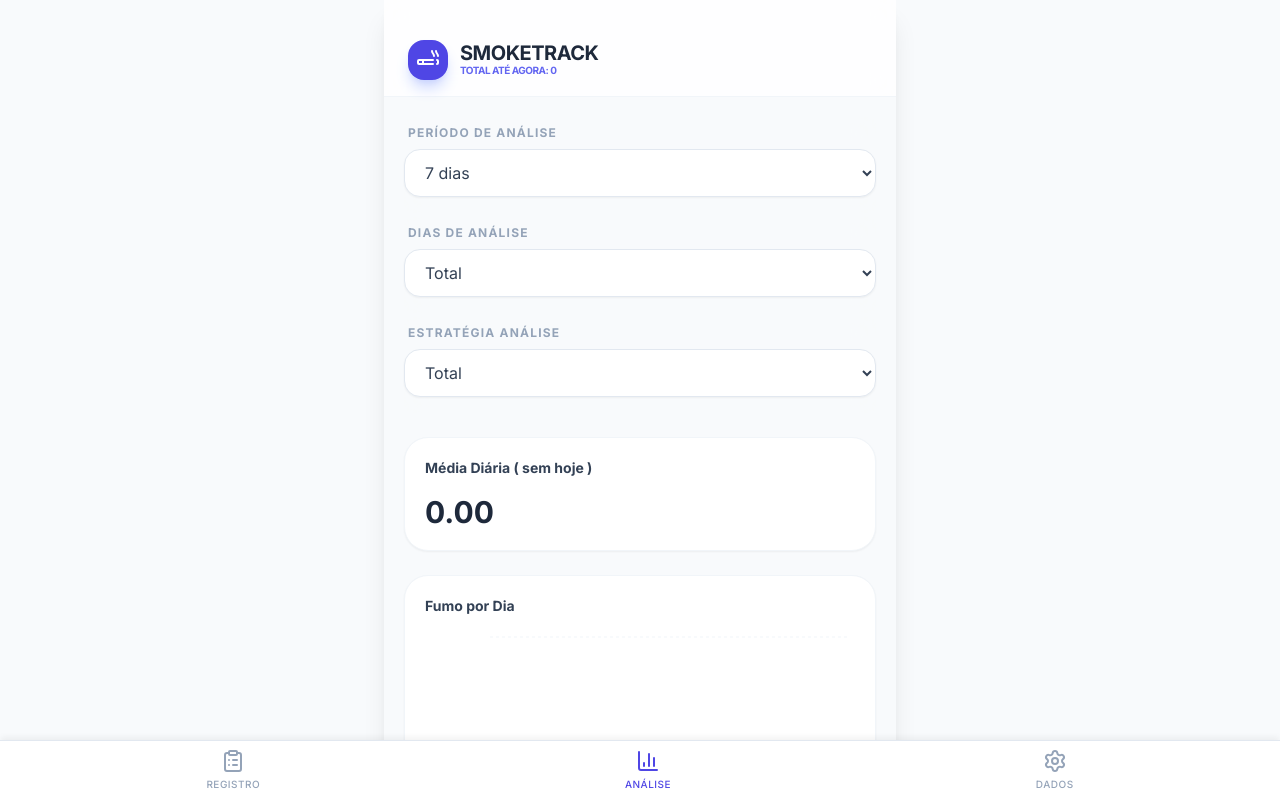
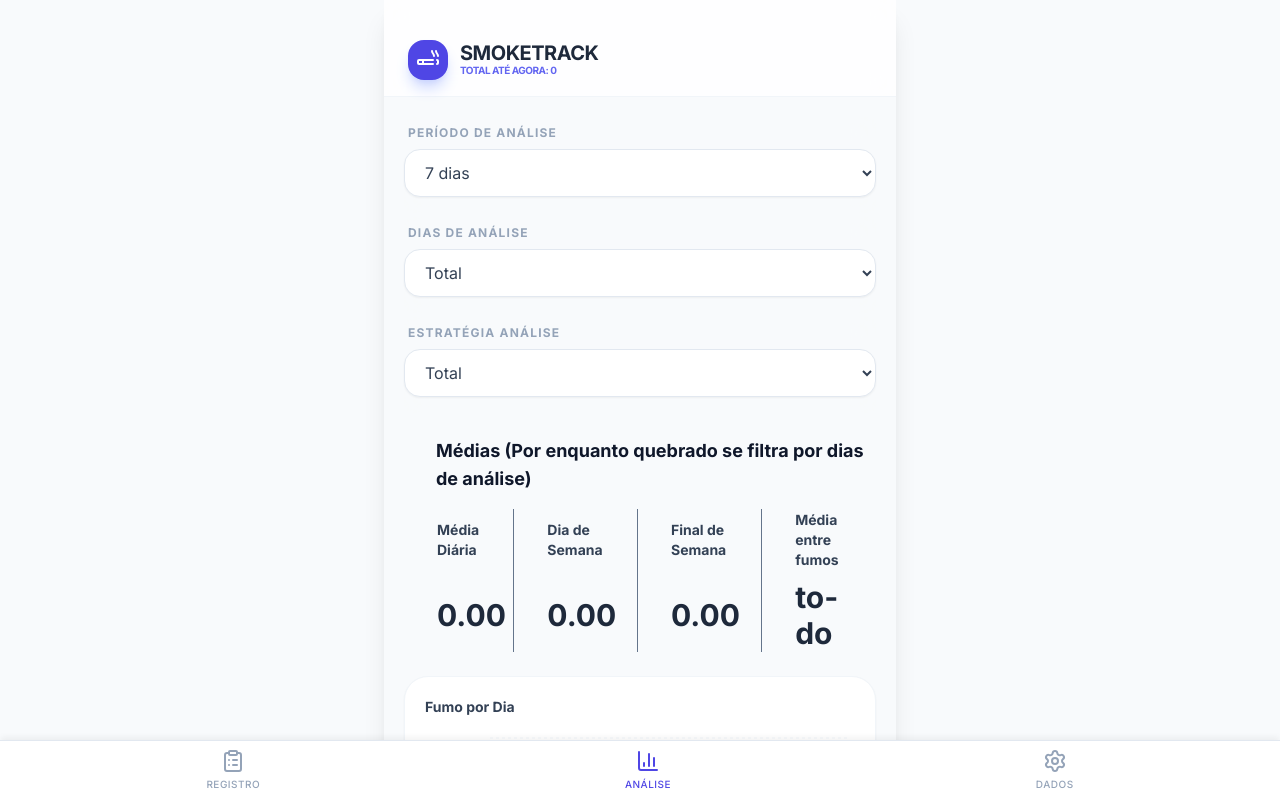
Before and after one commit to rickrribeiro/SmokeTrack, a React (Vite) app: page / in a window 1280 px wide. Both pictures are taken after a click on the button "ANÁLISE". Shown: the top 800 px of the page. Built offline with nearby package versions, Linux system fonts and the light colour scheme.

Commit message:
add new averages

```diff
--- a/components/AnalysisScreen.tsx
+++ b/components/AnalysisScreen.tsx
@@ -6,8 +6,9 @@ import {
   LineChart, Line, XAxis, YAxis, CartesianGrid, Tooltip, ResponsiveContainer,
   BarChart, Bar, Cell
 } from 'recharts';
-import { format, subDays, isWithinInterval, startOfDay, endOfDay, getDay, getHours } from 'date-fns';
+import { format, subDays, isWithinInterval, startOfDay, endOfDay, getDay, getHours, max } from 'date-fns';
 import { getDaysDifference } from '../util/dateUtils';
+import { Table } from 'lucide-react';
 
 interface AnalysisScreenProps {
   records: SmokingRecord[];
@@ -59,8 +60,7 @@ const AnalysisScreen: React.FC<AnalysisScreenProps> = ({ records }) => {
     });
   }, [filteredRecords]);
 
-  const dowData = useMemo(() => {
-    const days = ['Dom', 'Seg', 'Ter', 'Qua', 'Qui', 'Sex', 'Sab'];
+  const getTotalByDayOfWeek = () => {
     const counts = [
       { total: 0, diffDays: 0},
       { total: 0, diffDays: 0},
@@ -80,6 +80,13 @@ const AnalysisScreen: React.FC<AnalysisScreenProps> = ({ records }) => {
       }
       counts[lastDay].total += 1;
     });
+    return counts
+  }
+
+  const dowData = useMemo(() => {
+    const days = ['Dom', 'Seg', 'Ter', 'Qua', 'Qui', 'Sex', 'Sab'];
+    const counts = getTotalByDayOfWeek();
+
     return days.map((day, i) => {
       let count = strategyFilter === filterStrategies.AVERAGE && counts[i].diffDays > 0 ?
       (counts[i].total / counts[i].diffDays).toFixed(1)
@@ -117,14 +124,14 @@ const AnalysisScreen: React.FC<AnalysisScreenProps> = ({ records }) => {
     return Object.keys(map).map(name => ({ name, count: map[name] })).sort((a,b) => b.count - a.count);
   }, [filteredRecords]);
 
-  // const averageData = useMemo(() => {
-  //   const totalDays = periodo === FilterRange.TOTAL ? Math.max(1, Math.ceil((new Date().getTime() - new Date(records[0]?.dateTime || new Date()).getTime()) / (1000 * 60 * 60 * 24))) : parseInt(periodo.split(' ')[0]);
-  //   const average = filteredRecords.length / totalDays;
-  //   return average.toFixed(2);
-  // }, [filteredRecords, periodo, records]);
-
   const averageDataWhithoutToday = useMemo(() => {
-    const totalDays = periodo === FilterRange.TOTAL ? Math.max(1, Math.ceil((new Date().getTime() - new Date(records[0]?.dateTime || new Date()).getTime()) / (1000 * 60 * 60 * 24))) - 1 : parseInt(periodo.split(' ')[0]) - 1;
+    let days = parseInt(periodo.split(' ')[0]);
+    const maxRange = getDaysDifference(new Date(), new Date(filteredRecords[0]?.dateTime || new Date()));
+    if ( maxRange < days) {
+      days = maxRange;
+    }
+    const totalDays = periodo === FilterRange.TOTAL ? Math.max(1, Math.ceil((new Date().getTime() - new Date(filteredRecords[0]?.dateTime || new Date()).getTime()) / (1000 * 60 * 60 * 24))) - 1 : days;
+    if (totalDays <= 0) return "0.00";
     const recordsWithoutToday = filteredRecords.filter(r => {
       const recordDate = new Date(r.dateTime).toDateString();
       const today = new Date().toDateString();
@@ -132,6 +139,20 @@ const AnalysisScreen: React.FC<AnalysisScreenProps> = ({ records }) => {
     });
     const average = recordsWithoutToday.length / totalDays;
     return average.toFixed(2);
+  }, [filteredRecords, periodo, records]);
+
+  const averageDataByTypeOfDay = useMemo(() => {
+    const counts = getTotalByDayOfWeek();
+    const weekends = (counts[0].total + counts[6].total) / (counts[0].diffDays + counts[6].diffDays || 1);
+    const weekDays = (counts.slice(1, 6).reduce((sum, c) => sum + c.total, 0) / (counts.slice(1, 6).reduce((sum, c) => sum + c.diffDays, 0) || 1));
+    return {
+      [filterDays.WEEKENDS]: weekends.toFixed(2),
+      [filterDays.WEEK_DAYS]: weekDays.toFixed(2)
+    }
+  }, [filteredRecords, periodo, records]);
+
+  const averageTimeBetweenSmokes = useMemo(() => {
+    return "to-do"
   }, [filteredRecords, periodo, records]);
 
   const COLORS = ['#6366f1', '#818cf8', '#a5b4fc', '#c7d2fe', '#e0e7ff'];
@@ -172,11 +193,29 @@ const AnalysisScreen: React.FC<AnalysisScreenProps> = ({ records }) => {
       </div>
 
       <div className="space-y-6">
-        <ChartCard title="Média Diária ( sem hoje )" >
-          <div className="text-3xl font-bold text-slate-800">
-            { averageDataWhithoutToday }
-          </div>
-        </ChartCard>
+        <div>
+          {/* TODO: Separar isso num component depois */}
+          <p className="text-lg font-bold pl-8">Médias (Por enquanto quebrado se filtra por dias de análise)</p>
+          <table className="border-separate border-spacing-x-8 mt-4">
+            <thead>
+              <tr>
+                <th className="text-left text-sm text-slate-700 pb-2 pr-8 border-r border-slate-500">Média Diária</th>
+                <th className="text-left text-sm text-slate-700 pb-2 pr-8 border-r border-slate-500">Dia de Semana</th>
+                <th className="text-left text-sm text-slate-700 pb-2 pr-8 border-r border-slate-500">Final de Semana</th>
+                <th className="text-left text-sm text-slate-700 pb-2">Média entre fumos</th>
+              </tr>
+            </thead>
+            <tbody>
+              <tr>
+                <td className="text-3xl font-bold text-slate-800 border-r border-slate-500">{averageDataWhithoutToday}</td>
+                <td className="text-3xl font-bold text-slate-800 border-r border-slate-500">{averageDataByTypeOfDay[filterDays.WEEK_DAYS]}</td>
+                <td className="text-3xl font-bold text-slate-800 border-r border-slate-500">{averageDataByTypeOfDay[filterDays.WEEKENDS]}</td>
+                <td className="text-3xl font-bold text-slate-800">{averageTimeBetweenSmokes}</td>
+              </tr>
+            </tbody>
+          </table>
+        </div>
+
         <ChartCard title="Fumo por Dia">
           <ResponsiveContainer width="100%" height={200}>
             <LineChart data={dailyData}>
```
Also changed, not shown: 1 other file (tests, documents, lock files or other folders).
